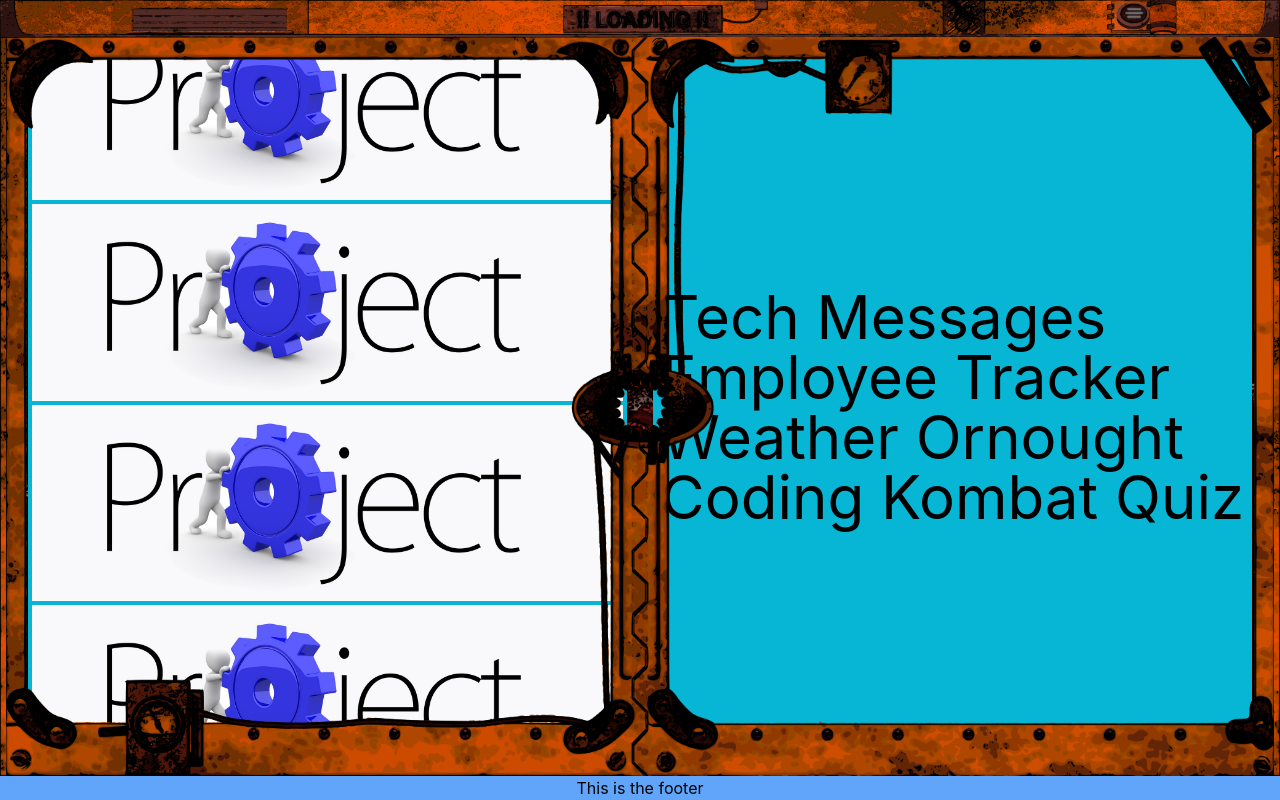
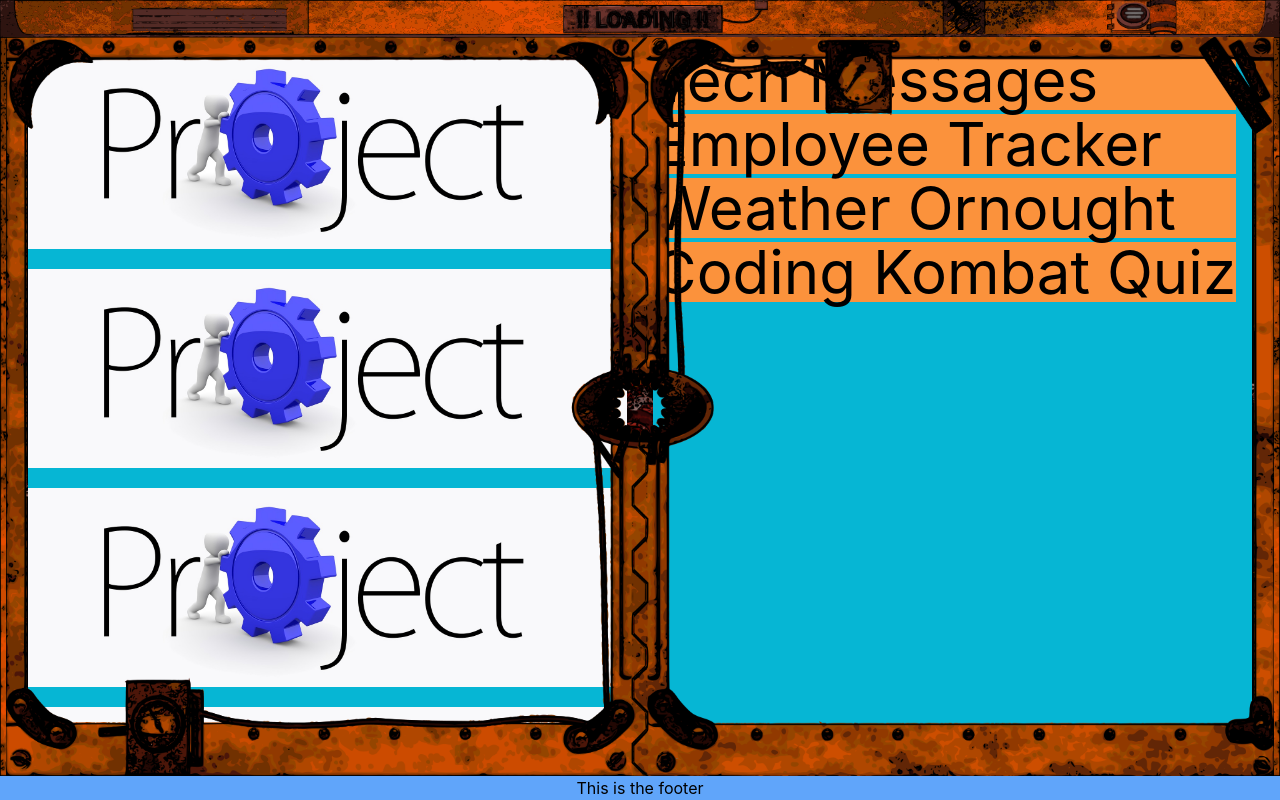
Before and after one commit to decourtney/react-portfolio, a React (Create React App) app: page /projects in a window 1280 px wide. Built offline with nearby package versions, Linux system fonts and the light colour scheme.

Commit message:
projects styles

```diff
--- a/src/components/Panels/index.tsx
+++ b/src/components/Panels/index.tsx
@@ -47,10 +47,8 @@ const LeftPanel = ({ contentLeft }: LeftPanelProps) => {
       >
         <img src={borderPad} />
         <div className="leftpanel-border absolute w-full h-full left-0 ml-[1%] pointer-events-none"></div>
-        <div className="flex items-center justify-center w-full m-[2%] overflow-auto scrollbar-hide bg-cyan-500">
-          <ul className="flex-col list-none space-y-10">
-            <li className="cursor-pointer">{contentLeft}</li>
-          </ul>
+        <div className="flex w-full m-[2%] overflow-auto scrollbar-hide bg-cyan-500">
+          {contentLeft}
         </div>
       </motion.div>
     </>
@@ -89,10 +87,8 @@ const RightPanel = ({ contentRight }: RightPanelProps) => {
         exit="open"
       >
         <div className="rightpanel-border absolute w-full h-full right-0 mr-[1%] pointer-events-none"></div>
-        <div className="flex items-center justify-center w-full m-[2%] overflow-auto scrollbar-hide bg-cyan-500">
-          <ul className="flex-col list-none space-y-10">
-            <li className="cursor-pointer">{contentRight}</li>
-          </ul>
+        <div className="flex w-full m-[2%] overflow-auto scrollbar-hide bg-cyan-500">
+          {contentRight}
         </div>
         <img src={borderPad} className="" />
       </motion.div>
--- a/src/components/Projects/Projects.json
+++ b/src/components/Projects/Projects.json
@@ -53,7 +53,7 @@
         "image": "images/project-management.jpg"
     },
     {
-        "name": "",
+        "name": "Project 5",
         "date": "",
         "description": "",
         "tags": [],
@@ -62,7 +62,7 @@
         "image": ""
     },
     {
-        "name": "",
+        "name": "Project 6",
         "date": "",
         "description": "",
         "tags": [],
--- a/src/components/Projects/index.tsx
+++ b/src/components/Projects/index.tsx
@@ -14,13 +14,19 @@ const ProjectLeft = ({ data }: { data: Project[] }) => {
   console.log(data);
   return (
     <>
+      <div className="flex-col space-y-5">
         {data.map((project, index) => {
           return (
-          <div key={index} className="flex m-1">
-            <img src={project.image} alt={project.name} />
-          </div>
+            <img
+              key={index}
+              src={project.image}
+              alt={project.name}
+              className=""
+              draggable="false"
+            />
           );
         })}
+      </div>
     </>
   );
 };
@@ -29,17 +35,21 @@ const ProjectLeft = ({ data }: { data: Project[] }) => {
 const ProjectRight = ({ data }: { data: Project[] }) => {
   return (
     <>
+      <div className="flex  w-full">
+        <ul className="flex-col list-none space-y-1">
           {data.map((project) => {
             return (
-          <div key={project.name}>
+              <li key={project.name} className="cursor-pointer bg-orange-400">
                 <a href={project.url || project.repo} target="_blank">
                   <p className="text-6xl">
                     <span>{project.name}</span>
                   </p>
                 </a>
-          </div>
+              </li>
             );
           })}
+        </ul>
+      </div>
     </>
   );
 };
--- a/src/output.css
+++ b/src/output.css
@@ -679,12 +679,17 @@ video {
   z-index: 20;
 }
 
+.m-\[2\%\] {
+  margin: 2%;
+}
+
 .m-1 {
   margin: 0.25rem;
 }
 
-.m-\[2\%\] {
-  margin: 2%;
+.mx-auto {
+  margin-left: auto;
+  margin-right: auto;
 }
 
 .-ml-\[1\%\] {
@@ -755,6 +760,10 @@ video {
   margin-top: 5.5%;
 }
 
+.ml-auto {
+  margin-left: auto;
+}
+
 .block {
   display: block;
 }
@@ -823,12 +832,6 @@ video {
   width: 8%;
 }
 
-.w-fit {
-  width: -webkit-fit-content;
-  width: -moz-fit-content;
-  width: fit-content;
-}
-
 .w-full {
   width: 100%;
 }
@@ -871,6 +874,10 @@ video {
   flex-direction: column;
 }
 
+.items-end {
+  align-items: flex-end;
+}
+
 .items-center {
   align-items: center;
 }
@@ -879,8 +886,18 @@ video {
   justify-content: flex-start;
 }
 
+.justify-end {
+  justify-content: flex-end;
+}
+
 .justify-center {
   justify-content: center;
+}
+
+.space-y-1 > :not([hidden]) ~ :not([hidden]) {
+  --tw-space-y-reverse: 0;
+  margin-top: calc(0.25rem * calc(1 - var(--tw-space-y-reverse)));
+  margin-bottom: calc(0.25rem * var(--tw-space-y-reverse));
 }
 
 .space-y-10 > :not([hidden]) ~ :not([hidden]) {
@@ -893,6 +910,12 @@ video {
   --tw-space-y-reverse: 0;
   margin-top: calc(1rem * calc(1 - var(--tw-space-y-reverse)));
   margin-bottom: calc(1rem * var(--tw-space-y-reverse));
+}
+
+.space-y-5 > :not([hidden]) ~ :not([hidden]) {
+  --tw-space-y-reverse: 0;
+  margin-top: calc(1.25rem * calc(1 - var(--tw-space-y-reverse)));
+  margin-bottom: calc(1.25rem * var(--tw-space-y-reverse));
 }
 
 .overflow-auto {
@@ -912,9 +935,14 @@ video {
   background-color: rgb(146 146 146 / var(--tw-bg-opacity));
 }
 
-.bg-\[\#d1d1d1\] {
+.bg-\[\#b6b6b6\] {
   --tw-bg-opacity: 1;
-  background-color: rgb(209 209 209 / var(--tw-bg-opacity));
+  background-color: rgb(182 182 182 / var(--tw-bg-opacity));
+}
+
+.bg-\[\#c4ca13\] {
+  --tw-bg-opacity: 1;
+  background-color: rgb(196 202 19 / var(--tw-bg-opacity));
 }
 
 .bg-black {
@@ -947,24 +975,14 @@ video {
   background-color: rgb(229 231 235 / var(--tw-bg-opacity));
 }
 
-.bg-green-400 {
+.bg-orange-400 {
   --tw-bg-opacity: 1;
-  background-color: rgb(74 222 128 / var(--tw-bg-opacity));
+  background-color: rgb(251 146 60 / var(--tw-bg-opacity));
 }
 
 .bg-orange-500 {
   --tw-bg-opacity: 1;
   background-color: rgb(249 115 22 / var(--tw-bg-opacity));
-}
-
-.bg-\[\#c4ca13\] {
-  --tw-bg-opacity: 1;
-  background-color: rgb(196 202 19 / var(--tw-bg-opacity));
-}
-
-.bg-\[\#b6b6b6\] {
-  --tw-bg-opacity: 1;
-  background-color: rgb(182 182 182 / var(--tw-bg-opacity));
 }
 
 .bg-\[radial-gradient\(circle_at_center\2c _var\(--tw-gradient-stops\)\)\] {
```
Lines whose indentation alone changed are shown as unchanged.
